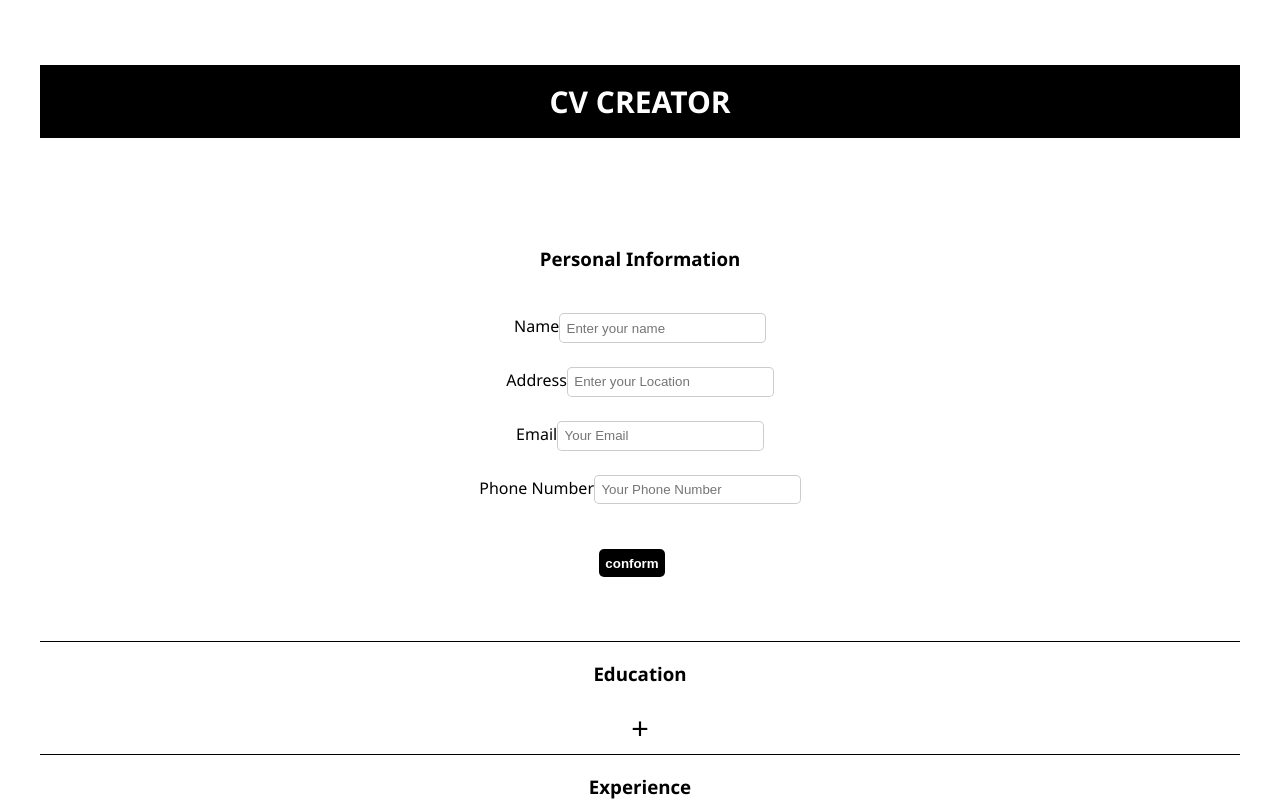
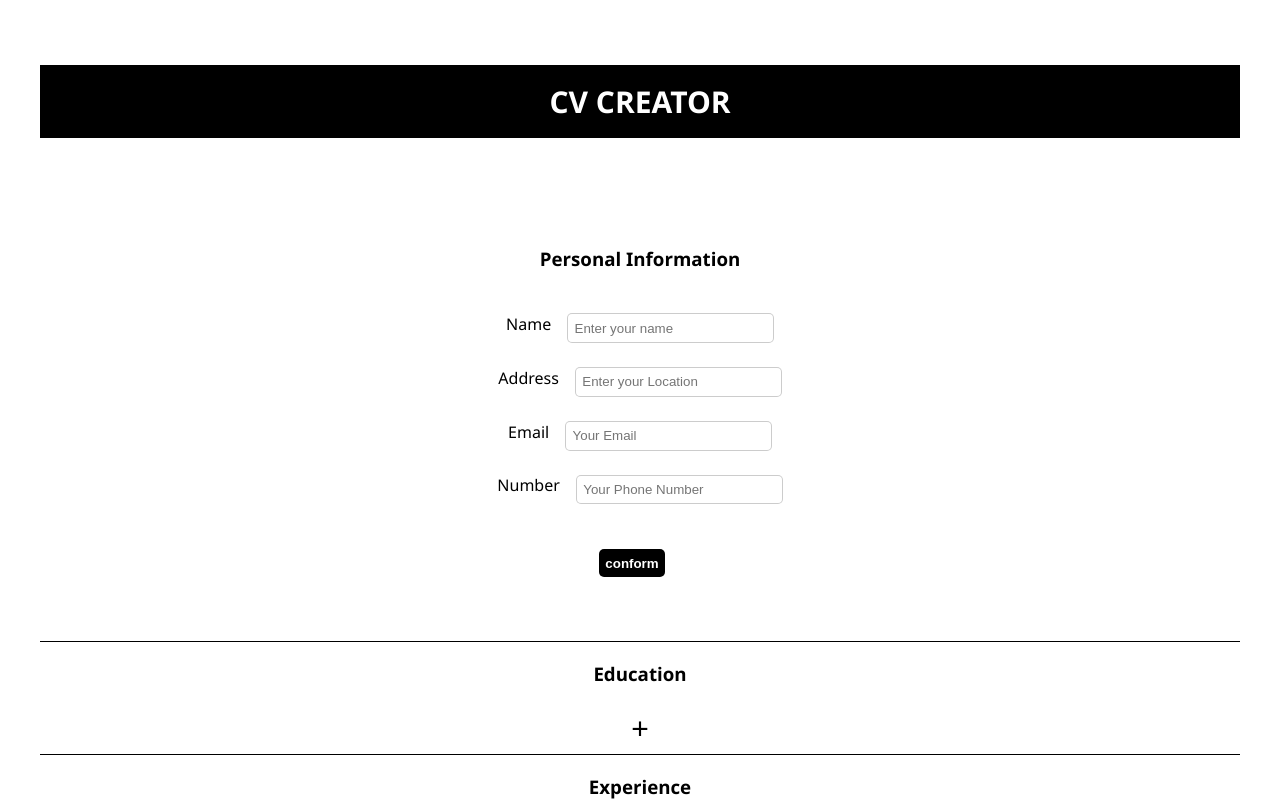
Before and after one commit to 808NV/odin-CV-application, a React (Vite) app: page / in a window 1280 px wide. Shown: the top 801 px of the page. Built offline with nearby package versions, Linux system fonts and the light colour scheme.

Commit message:
add class of "input-wrapper" to all the wrappers

```diff
--- a/src/components/Personal.jsx
+++ b/src/components/Personal.jsx
@@ -17,7 +17,7 @@ export default function Personal() {
     <div className="personal">
       <h3>Personal Information</h3>
 
-      <div>
+      <div className="input-wrapper">
         <label htmlFor="name">Name</label>
         <input
           type="text"
@@ -27,7 +27,7 @@ export default function Personal() {
         />
       </div>
 
-      <div>
+      <div className="input-wrapper">
         <label htmlFor="Address">Address</label>
         <input
           type="text"
@@ -39,7 +39,7 @@ export default function Personal() {
         />
       </div>
 
-      <div>
+      <div className="input-wrapper">
         <label htmlFor="Email">Email</label>
         <input
           type="email"
@@ -49,8 +49,8 @@ export default function Personal() {
         />
       </div>
 
-      <div>
-        <label htmlFor="name">Phone Number</label>
+      <div className="input-wrapper">
+        <label htmlFor="name">Number</label>
         <input
           type="text"
           placeholder="Your Phone Number"
```
